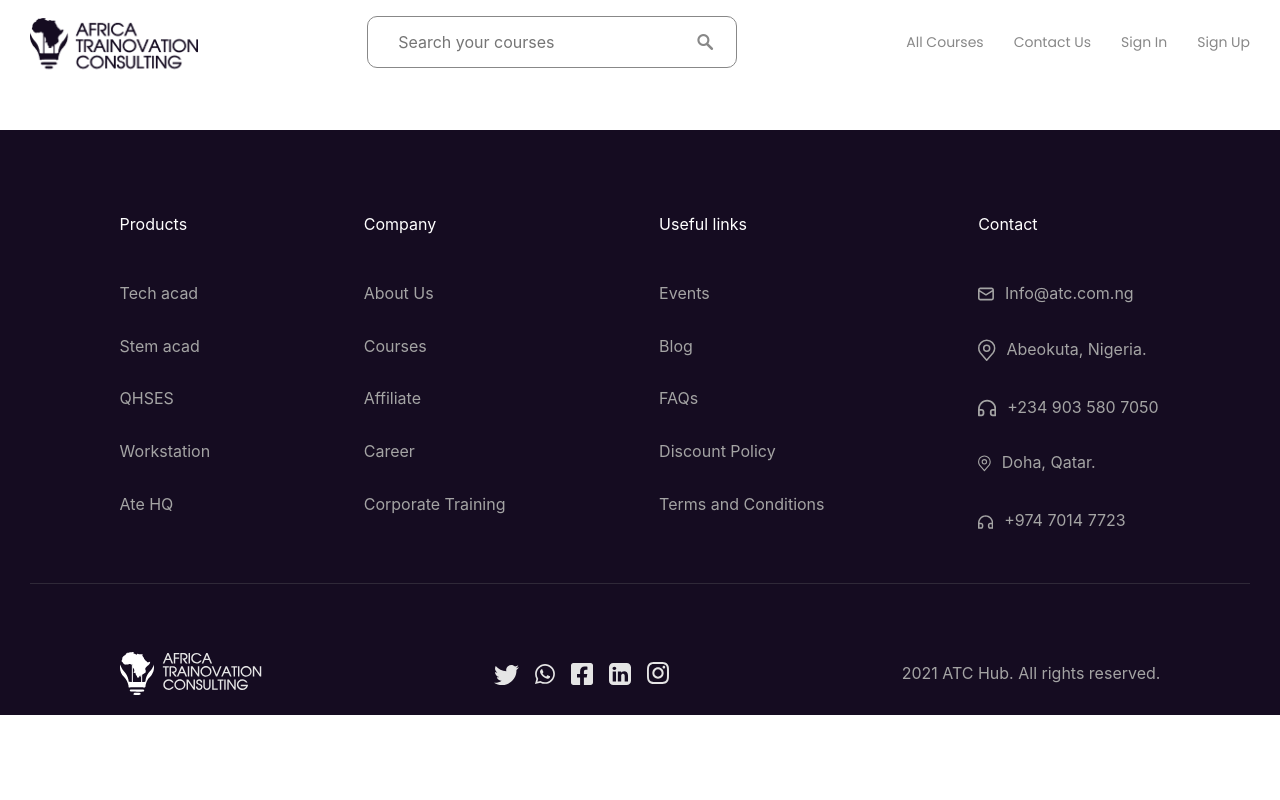
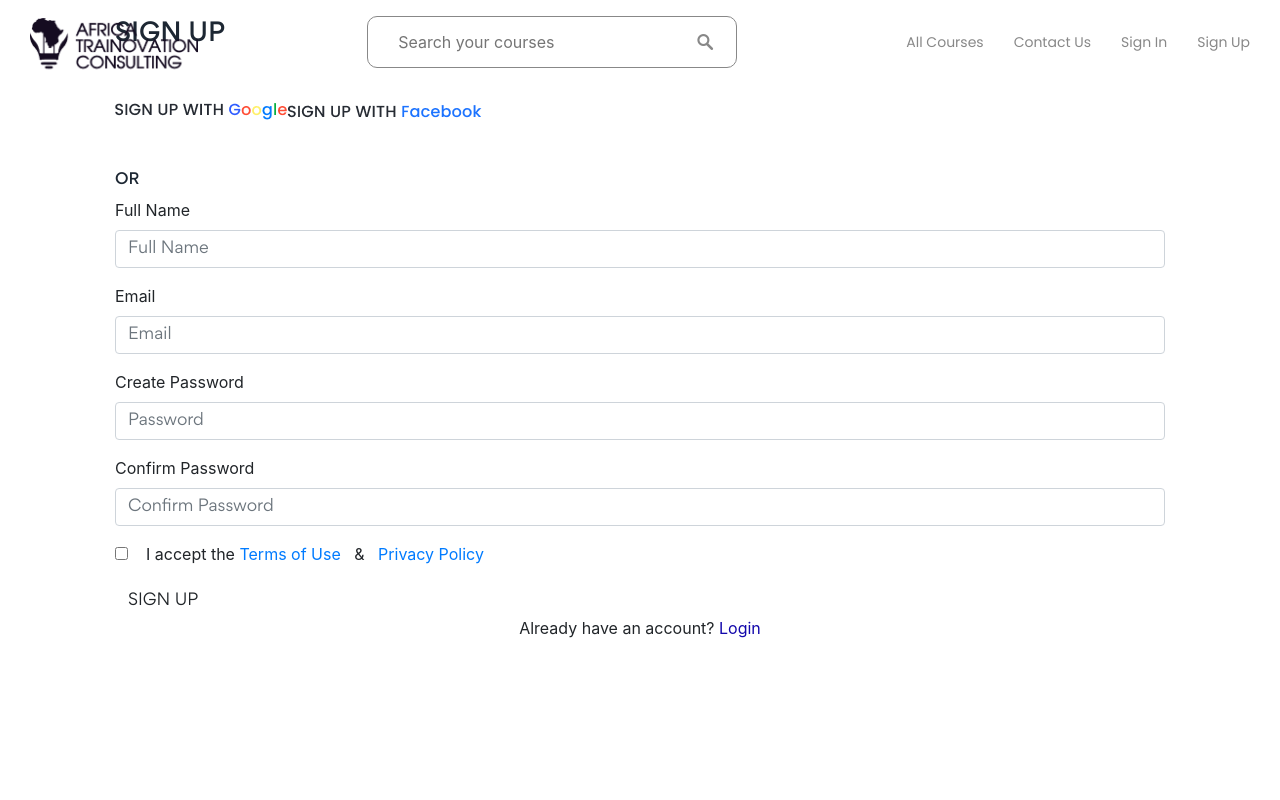
Before and after one commit to ATC-HUB/acadonline, a Nuxt app: page /signup in a window 1280 px wide. Shown: the top 800 px of the page. Built offline with nearby package versions, Linux system fonts and the light colour scheme.

Commit message:
Signup Codes added

```diff
--- a/pages/signup.vue
+++ b/pages/signup.vue
@@ -2,7 +2,59 @@
     <div class="main-wrapper">
     <Header />
     <MobileHeader />
+    <div class="section">
+            <div class="container">
 
+                <!-- Contact Wrapper Start -->
+                <div class="contact-wrapper">
+                    <div class="row align-items-center">
+                        <div class="signup-form">
+                            <form action="/examples/actions/confirmation.php" method="post">
+                                <h4 class="title" style="font-size: 25px;">SIGN UP</h4>
+                                <div class="socials mt-5">
+                                  <a href="#" class="btn-face m-b-20">
+                                    <img src="assets\images\SIGN UP WITH Google.png" alt="GOOGLE">
+                                </a>
+
+                                <a href="#" class="btn-face m-b-20">
+                                    <img src="assets\images\SIGN UP WITH Facebook.png" alt="GOOGLE">
+                                </a>
+                                </div>
+
+                                <h2 style="font-size: 15px; margin-top: 50px">OR</h2>
+                                <div class="form-group">
+                                    <label>Full Name</label>
+                                    <input type="text" class="form-control" name="first_name" placeholder="Full Name" required="required">
+                                </div>
+                                <div class="form-group">
+                                    <label>Email</label>
+                                    <input type="email" class="form-control" name="email" placeholder="Email" required="required">
+                                </div>
+                                <div class="form-group">
+                                    <label>Create Password</label>
+                                    <input type="password" class="form-control" name="password" placeholder="Password" required="required">
+                                </div>
+                                <div class="form-group">
+                                    <label>Confirm Password</label>
+                                    <input type="password" class="form-control" name="confirm_password" placeholder="Confirm Password" required="required">
+                                </div>
+                                <div class="form-group">
+                                    <label class="form-check-label">
+                                    <input type="checkbox" required="required"> &nbsp; &nbsp;I accept the <a href="#">Terms of Use &nbsp;</a> &amp; <a href="#">&nbsp; Privacy Policy</a></label>
+                                </div>
+                                <div class="form-group">
+                                    <button type="submit" class="btn signup-btn">SIGN UP</button>
+                                </div>
+                            </form>
+                            <div class="text-center" style="margin-top: -20px;">Already have an account? <a href="signin.html" style="color: #1207ab">Login</a></div>
+                        </div>
+
+                    </div>
+                </div>
+                <!-- Contact Wrapper End -->
+
+            </div>
+        </div>
 
     <Footer />
     <Backtotop />
```
